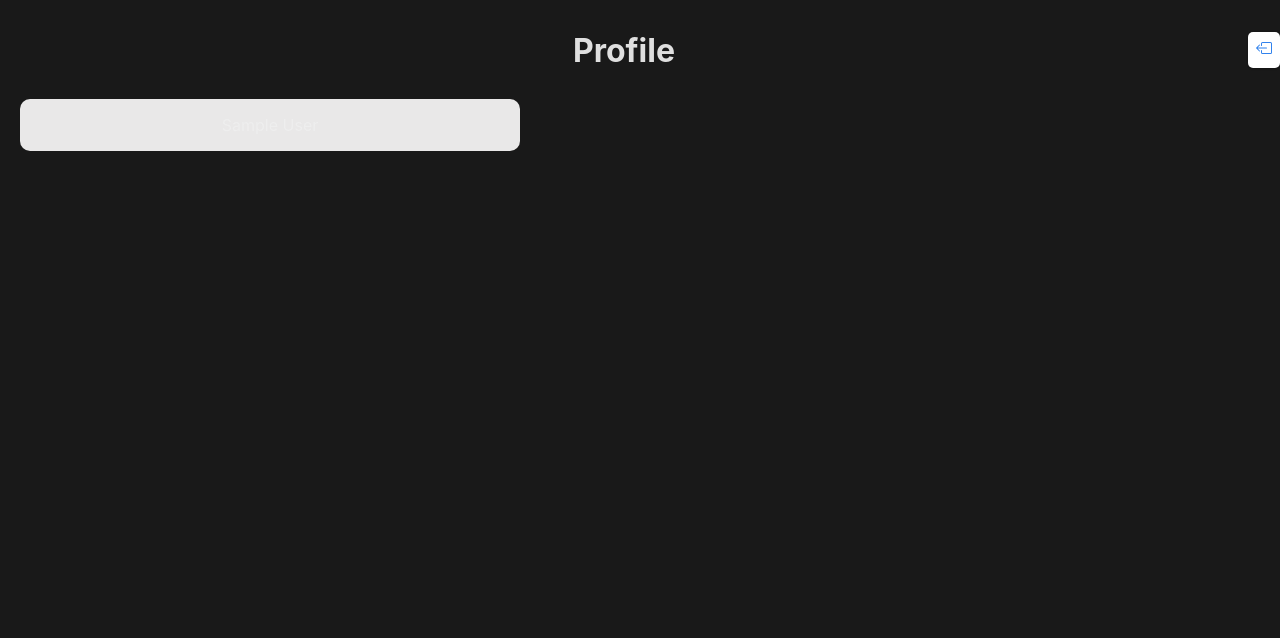
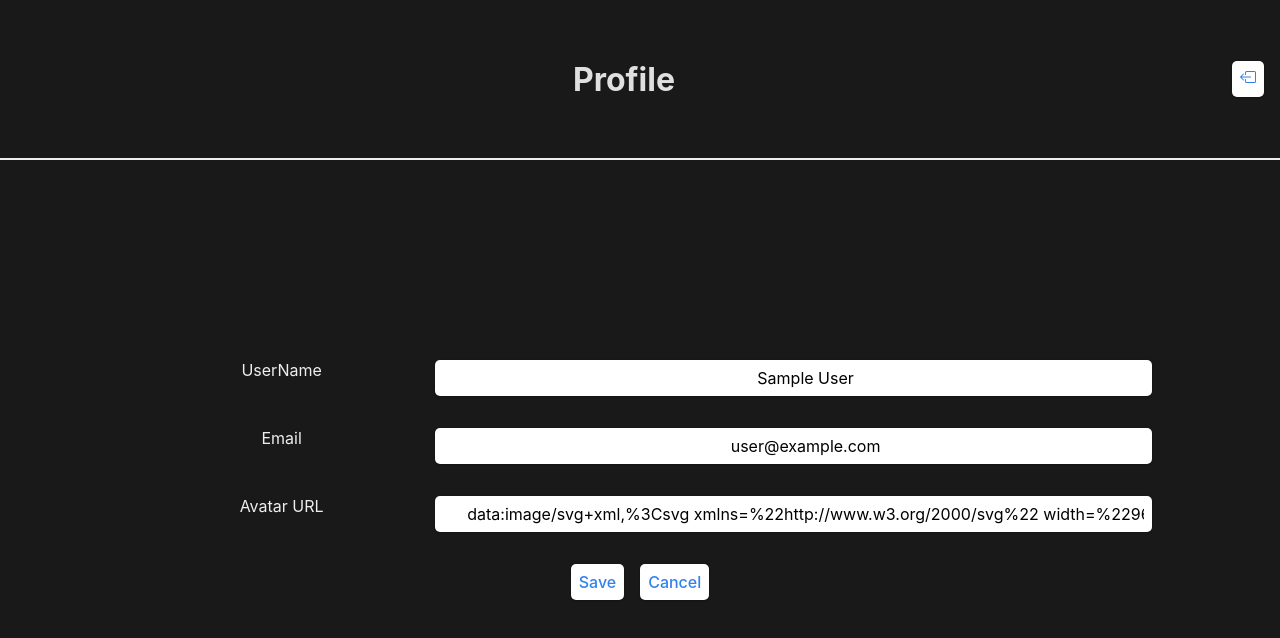
Before and after one commit to GabrielPB96/structures-music, a React (Vite) app: page /profile in a window 1280 px wide. Shown: the top 638 px of the page. Built offline with nearby package versions, Linux system fonts and the light colour scheme; no server answers; sample sign-in values are in the browser's storage.

Commit message:
implementacion update profile

```diff
--- a/src/components/container/edit-profile.tsx
+++ b/src/components/container/edit-profile.tsx
@@ -3,16 +3,89 @@ import AuthContext from "../../context/AuthContext";
 import { getUserNameFromEmail } from "../../utils/utils";
 import BackBtn from "../pure/back-btn";
 
+import "../../styles/style-edit-profile.css";
+
+import { Formik, Field, Form, ErrorMessage } from "formik";
+import * as Yup from "yup";
+import { updateProfile } from "../../firebase/firebase-utils";
+import { useNavigate } from "react-router-dom";
+
+const schema = Yup.object().shape({
+	username: Yup.string()
+		.min(10, "UserName es muy largo")
+		.max(20, "UserName es muy largo"),
+	email: Yup.string().email("Formato Invalido").required("Email es requerido"),
+	photoURL: Yup.string().url("Formato Invalido"),
+});
+
 const EditProfile = () => {
 	const { user } = useContext(AuthContext);
+	const initValues = {
+		username: `${user.displayName || getUserNameFromEmail(user.email)}`,
+		email: `${user.email}`,
+		photoURL: `${user.photoURL || ""}`,
+	};
+
+	const navigation = useNavigate();
+
+	const cancel = () => {
+		navigation(-1);
+	};
+
 	return (
-		<div className="page">
-			<header>
+		<div className="edit-profile-page">
+			<header className="edit-profile-header">
 				<h1>Profile</h1>
 				<BackBtn />
 			</header>
-			<section className="container-form">
-				<p>{user.displayName || getUserNameFromEmail(user.email)}</p>
+			<section className="edit-profile-container-form">
+				<Formik
+					initialValues={initValues}
+					validationSchema={schema}
+					onSubmit={async (values) => {
+						await updateProfile({
+							displayName: values.username,
+							email: values.email,
+							photoURL: values.photoURL,
+						});
+					}}
+				>
+					{({ touched, errors, isSubmitting }) => (
+						<Form>
+							<div className="container-inputs">
+								<label htmlFor="username">UserName</label>
+								<Field type="text" id="username" name="username" />
+								{errors.username && touched.username && (
+									<ErrorMessage name="username" component="div"></ErrorMessage>
+								)}
+							</div>
+							<div className="container-inputs">
+								<label htmlFor="email">Email</label>
+								<Field type="email" id="email" name="email" />
+								{errors.email && touched.email && (
+									<ErrorMessage name="email" component="div"></ErrorMessage>
+								)}
+							</div>
+							<div className="container-inputs">
+								<label htmlFor="photoURL">Avatar URL</label>
+								<Field type="url" id="photoURL" name="photoURL" />
+								{errors.photoURL && touched.photoURL && (
+									<ErrorMessage
+										name="photoURL"
+										component={"div"}
+									></ErrorMessage>
+								)}
+							</div>
+							<div className="container-buttons">
+								<button type="submit">Save</button>
+								<button type="button" onClick={cancel}>
+									Cancel
+								</button>
+							</div>
+							{isSubmitting ? <p>Sending...</p> : null}
+						</Form>
+					)}
+				</Formik>
 			</section>
 		</div>
 	);
--- a/src/context/AuthContext.tsx
+++ b/src/context/AuthContext.tsx
@@ -6,6 +6,7 @@ const AuthContext = createContext({
 		displayName: "",
 		email: "",
 		uid: "",
+		photoURL: "",
 	},
 	pathFile: "",
 	setPathFile: (newPath: string) => {},
--- a/src/firebase/firebase-utils.ts
+++ b/src/firebase/firebase-utils.ts
@@ -6,7 +6,7 @@ import {
 	signInWithEmailAndPassword,
 	onAuthStateChanged,
 	signOut,
-	updateProfile,
+	updateProfile as updateP,
 	GoogleAuthProvider,
 	signInWithPopup,
 } from "firebase/auth";
@@ -19,7 +19,7 @@ import {
 	query,
 	getDocs,
 } from "firebase/firestore";
-import { getEmailNormalize} from "../utils/utils";
+import { getEmailNormalize } from "../utils/utils";
 
 const firebaseConfig = {
 	apiKey: "AIzaSyA4rRcYWm6OG7uoZVX6LB6Y8LKmr3Yo6S4",
@@ -64,7 +64,7 @@ export const signUpUserPassword = async (
 	const email = getEmailNormalize(username);
 	await createUserWithEmailAndPassword(auth, email, password);
 	let user: any = auth.currentUser;
-	await updateProfile(user, {
+	await updateP(user, {
 		displayName: username,
 	});
 };
@@ -106,6 +106,16 @@ export const singUpGoogle = async () => {
 			// ...
 			console.log(errorMessage);
 		});
+};
+
+type UserUpdate = {
+	displayName?: string;
+	email?: string;
+	photoURL?: string;
+};
+export const updateProfile = async (userData: UserUpdate) => {
+	let user: any = auth.currentUser;
+	return updateP(user, userData);
 };
 
 // Initialize Cloud Firestore and get a reference to the service
--- /dev/null
+++ b/src/styles/style-edit-profile.css
@@ -0,0 +1,61 @@
+.edit-profile-page {
+	width: 100%;
+	min-height: inherit;
+
+	display: grid;
+	grid-template-columns: 100%;
+	grid-template-rows: 20% auto;
+	justify-items: center;
+	align-items: center;
+}
+
+.edit-profile-container-form {
+	width: 80%;
+	height: 100%;
+
+	display: grid;
+	justify-items: center;
+	align-items: center;
+}
+
+.edit-profile-container-form form {
+	display: flex;
+	flex-direction: column;
+	gap: 2rem;
+
+	color: #eee;
+}
+
+.edit-profile-header {
+	width: 100%;
+	display: flex;
+	padding: 1rem;
+
+	border-bottom: 2px solid #eee;
+}
+
+.container-inputs {
+	display: grid;
+	grid-template-columns: 100%;
+	justify-items: center;
+}
+
+.container-buttons {
+	width: 100%;
+	display: flex;
+	justify-content: center;
+	gap: 1rem;
+}
+
+label {
+	width: 100%;
+	margin-bottom: 0.5rem;
+
+	text-align: center;
+}
+
+@media (min-width: 650px) {
+	.container-inputs {
+		grid-template-columns: 30% 70%;
+	}
+}
```
